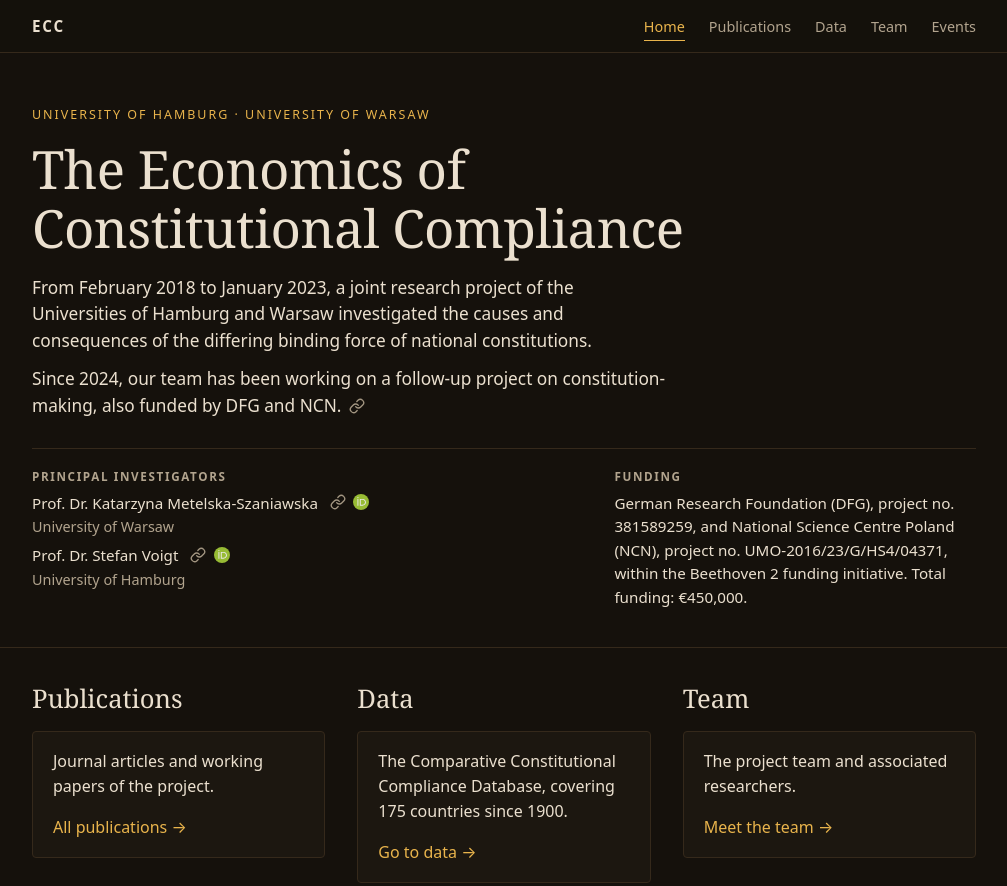
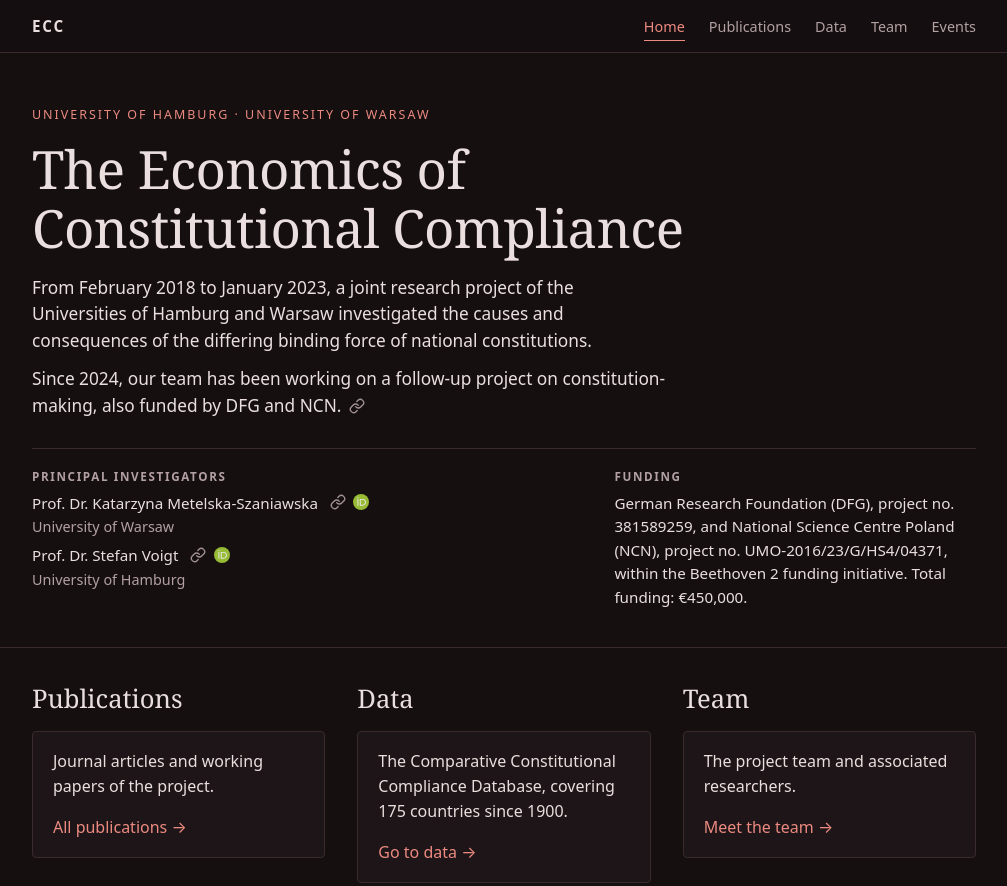
Before and after one commit to jerggutmann/conpliance, a plain HTML site: page index.html in a window 1280 px wide. Shown: the top 886 px of the page, without its empty margins (136-1143 px from the left). Drawn offline with Linux system fonts and the light colour scheme.

Commit message:
Switch color scheme to wine-red base with coral accent

```diff
--- a/style.css
+++ b/style.css
@@ -1,10 +1,10 @@
 :root {
-  --bg: #15110c;
-  --surface: #1c1710;
-  --line: #35291b;
-  --text: #ebe0cf;
-  --muted: #b2a48e;
-  --accent: #e9b44c;
+  --bg: #150f10;
+  --surface: #1d1517;
+  --line: #382a2d;
+  --text: #eadfde;
+  --muted: #b3a0a3;
+  --accent: #ec8a80;
   --serif: Georgia, "Iowan Old Style", "Palatino Linotype", Palatino, serif;
   --sans: system-ui, -apple-system, "Segoe UI", Roboto, "Helvetica Neue", Arial, sans-serif;
 }
@@ -25,7 +25,7 @@ a:hover, a:focus-visible { border-bottom-color: var(--accent); }
 .muted { color: var(--muted); }
 
 /* Navigation */
-nav { position: sticky; top: 0; z-index: 5; background: rgba(21,17,12,.94); backdrop-filter: blur(6px); border-bottom: 1px solid var(--line); }
+nav { position: sticky; top: 0; z-index: 5; background: rgba(21,15,16,.94); backdrop-filter: blur(6px); border-bottom: 1px solid var(--line); }
 nav .wrap { display: flex; justify-content: space-between; align-items: center; height: 3.25rem; }
 nav .brand { font: 600 .95rem var(--sans); letter-spacing: .12em; color: var(--text); border: 0; }
 nav ul { display: flex; gap: 1.5rem; list-style: none; margin: 0; padding: 0; }
```
